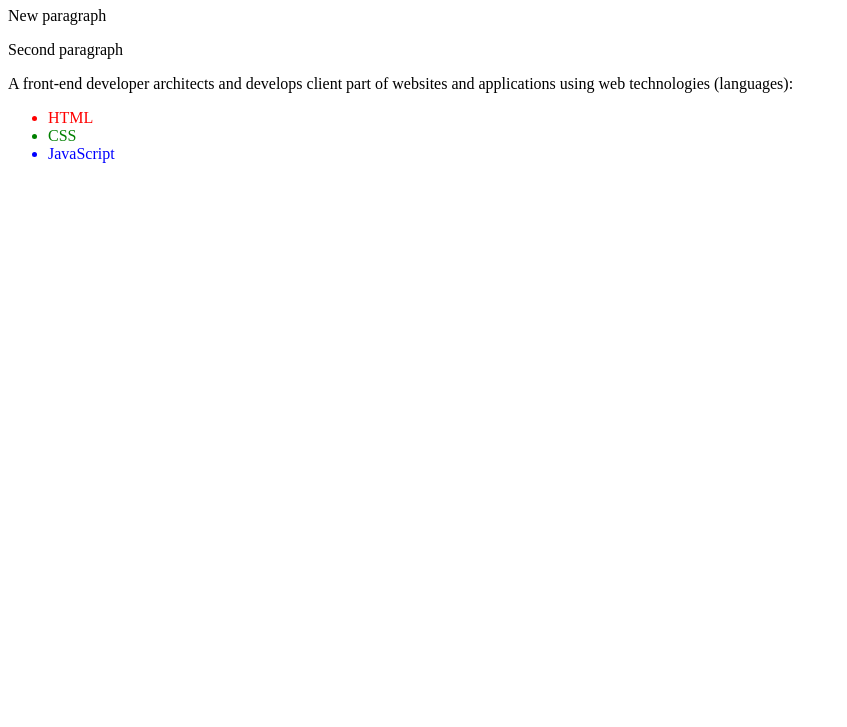
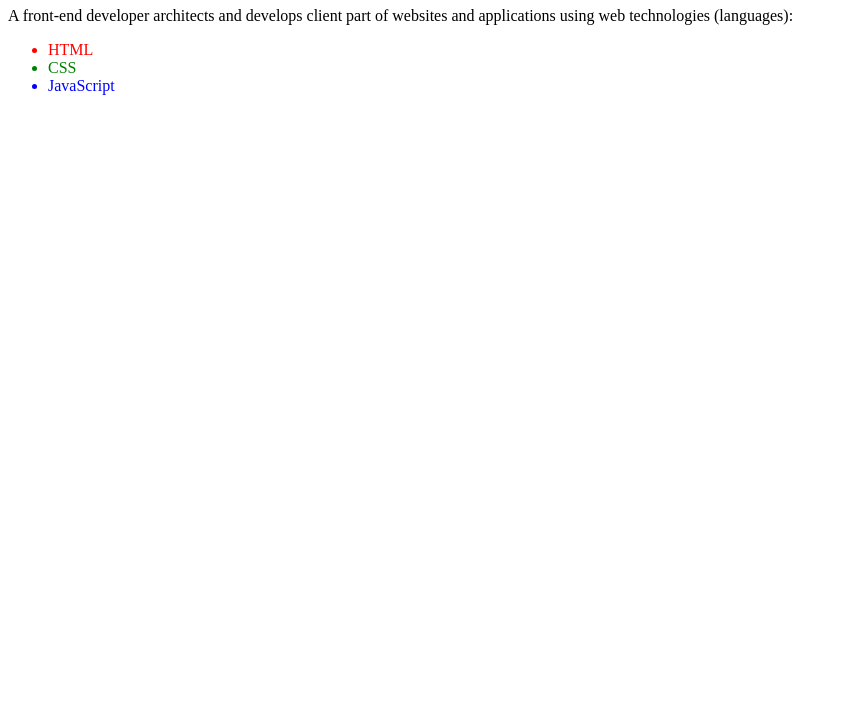
Before and after one commit to v-ayl98/test-git, a plain HTML site: page index.html in a window 1280 px wide. Shown: the part 73-800 px from the top of the page, without its empty margins (0-847 px from the left). Drawn offline with Linux system fonts and the light colour scheme.

Commit message:
Paragraphs removed

```diff
--- a/index.html
+++ b/index.html
@@ -4,8 +4,6 @@
     <h1>Introduction to Front-end Development</h1>
 </head>
 <body>
-    <p>New paragraph</p>
-    <p>Second paragraph</p>
     <p>A front-end developer architects and develops client part of websites and applications using web technologies (languages):</p>
 
     <ul>
```
